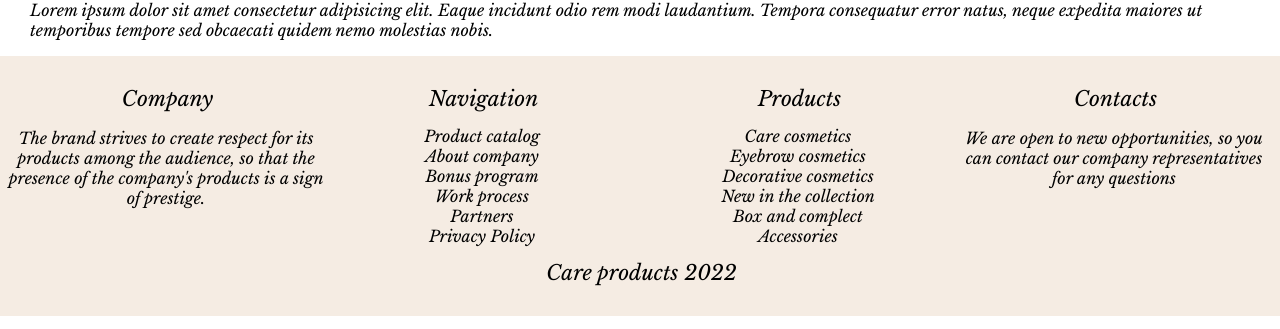
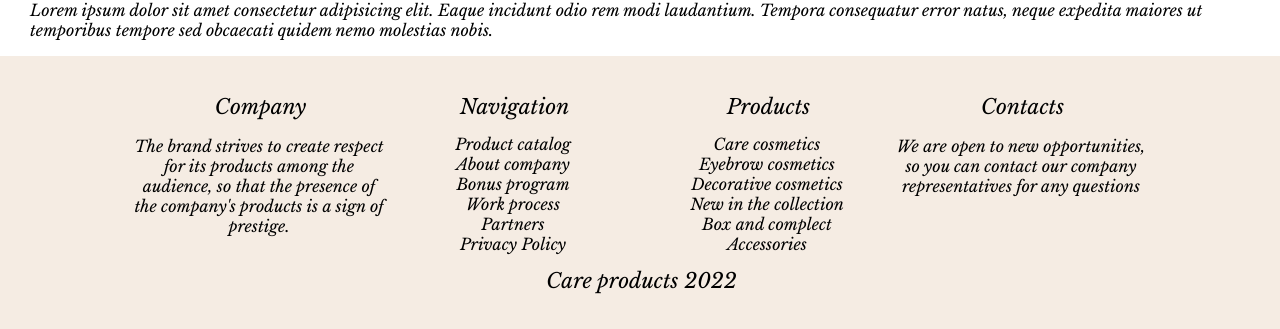
Before and after one commit to AigerimAkmatalieva/care-products-diploma-, a React (Create React App) app: page /signup in a window 1280 px wide. Shown: the part 797-1126 px from the top of the page. Built offline with nearby package versions, Linux system fonts and the light colour scheme.

Commit message:
correct components

```diff
--- a/src/components/Footer/Footer.css
+++ b/src/components/Footer/Footer.css
@@ -67,6 +67,11 @@
 .col-11 {width: 91.66%;}
 .col-12 {width: 100%;}
 }
+.container {
+  max-width: 1000px;
+ margin: 0 auto;
+ padding: .5rem;
+}
 .Footer {
   background-color: #F5ECE3;
   padding: 1rem;
--- a/src/components/Footer/Footer.js
+++ b/src/components/Footer/Footer.js
@@ -3,12 +3,13 @@ import "./Footer.css";
 function Footer(props) {
   return (
     <footer className="Footer">
-    <div class="row">
-      <div class="col-3">
+    <div className="container">
+    <div className="row">
+      <div className="col-3">
         <h1>Company</h1>
         <p>The brand strives to create respect for its products among the audience, so that the presence of the company's products is a sign of prestige.</p>
       </div>
-      <div class="col-3">
+      <div className="col-3">
         <h1>Navigation</h1>
         <aside>Product catalog</aside>
         <aside>About company</aside>
@@ -17,7 +18,7 @@ function Footer(props) {
         <aside>Partners</aside>
         <aside>Privacy Policy</aside>
       </div>
-      <div class="col-3">
+      <div className="col-3">
         <h1>Products</h1>
         <aside>Care cosmetics</aside>
         <aside>Eyebrow cosmetics</aside>
@@ -26,12 +27,12 @@ function Footer(props) {
         <aside>Box and complect</aside>
         <aside>Accessories</aside>
       </div>
-      <div class="col-3">
+      <div className="col-3">
         <h1>Contacts</h1>
         <p>We are open to new opportunities, so you can contact our company representatives for any questions</p>
       </div>
     </div>
-    <h1>Care products 2022</h1>
+    <h1>Care products 2022</h1></div>
     </footer>
   );
 
--- a/src/index.css
+++ b/src/index.css
@@ -1,11 +1,4 @@
 body {
   margin: 0;
   font-family: 'Libre Baskerville', serif;
-  -webkit-font-smoothing: antialiased;
-  -moz-osx-font-smoothing: grayscale;
 }
-
-code {
-  font-family: source-code-pro, Menlo, Monaco, Consolas, 'Courier New',
-    monospace;
-}
```
